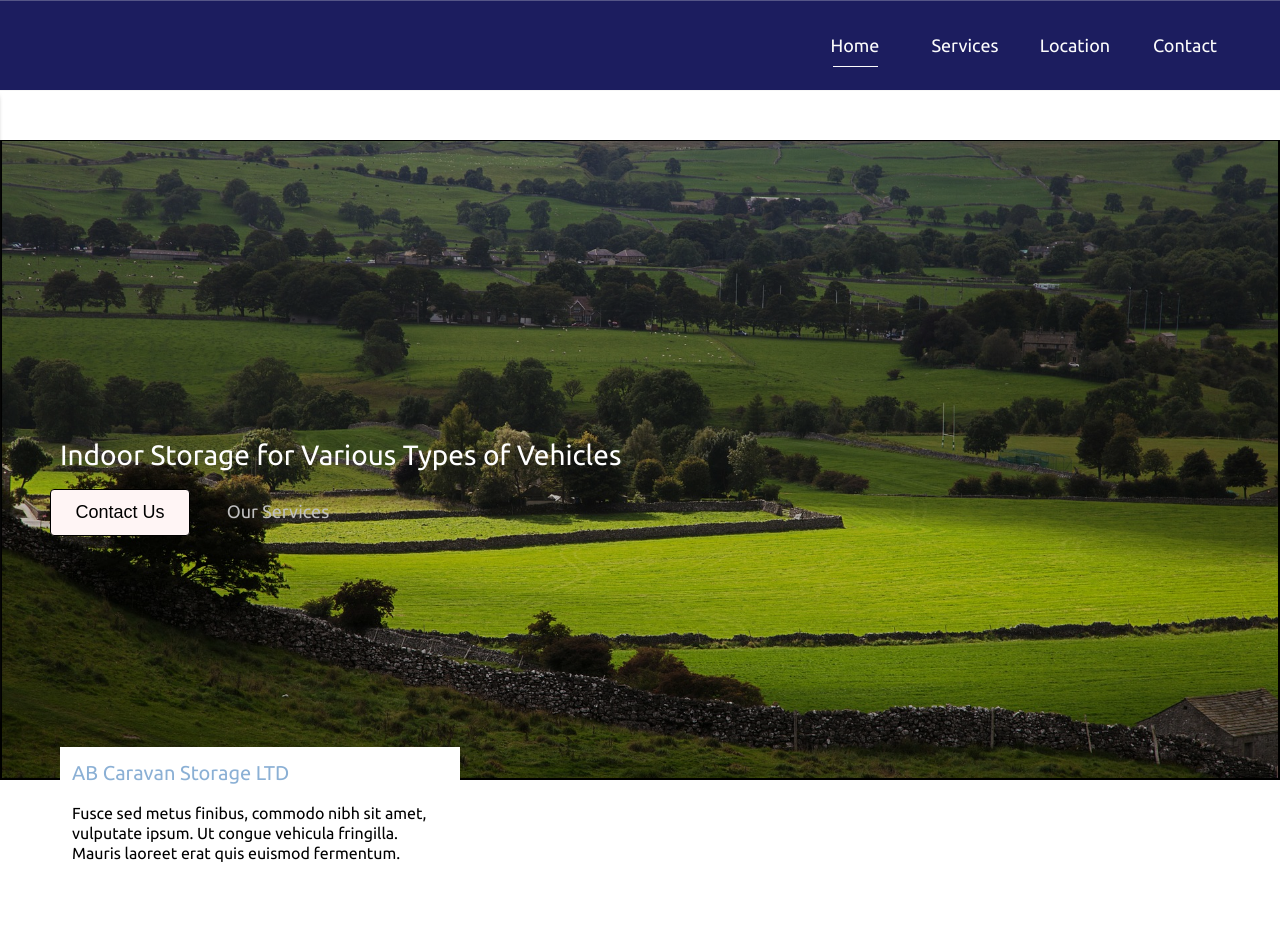
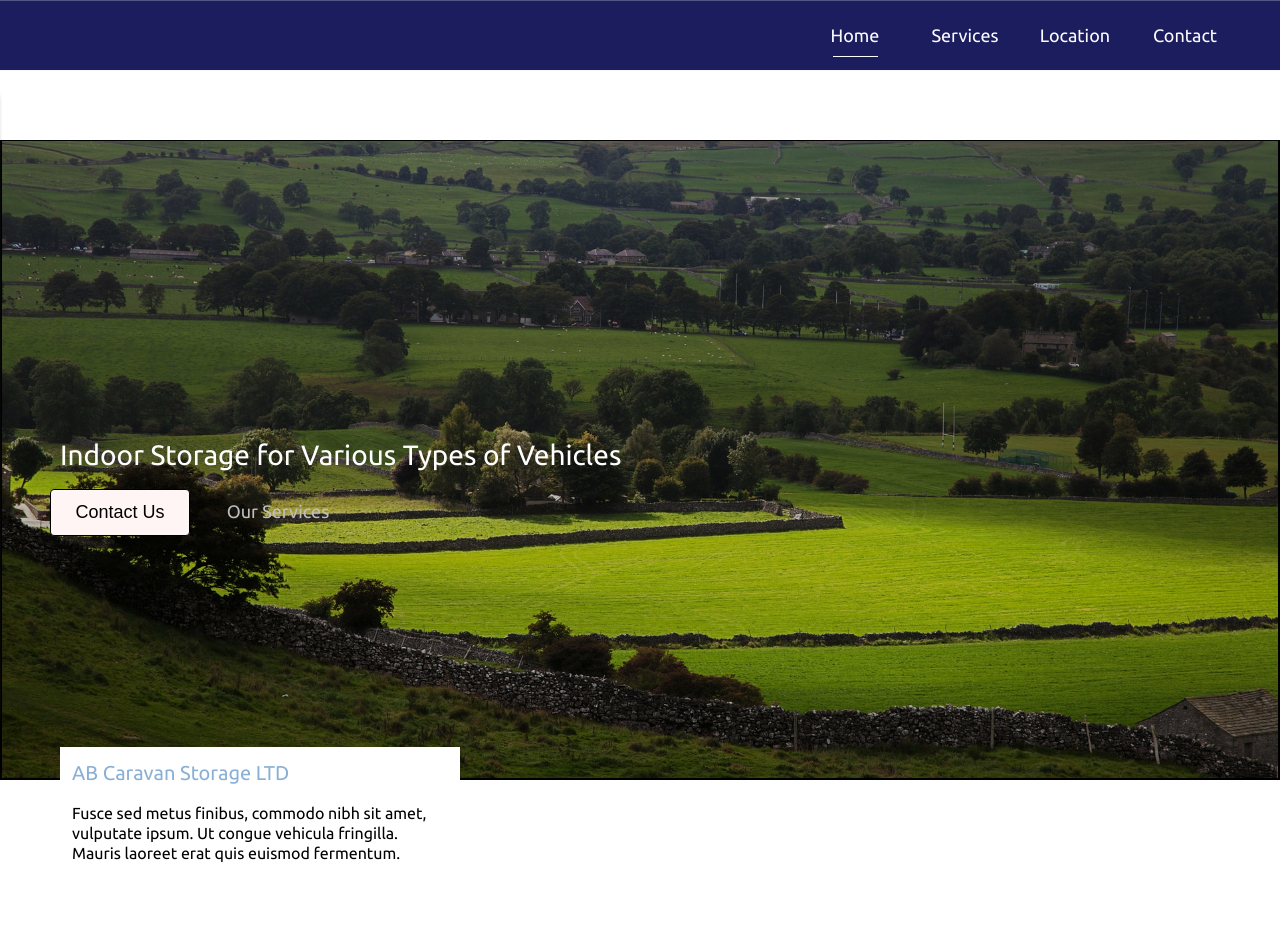
Before and after one commit to CodaSirrah/ab_caravans, a website: page in_development/templates/index.html in a window 1280 px wide. Shown: the top 950 px of the page. Drawn offline with Linux system fonts and the light colour scheme; some packages are replaced by stand-ins of ours.

Commit message:
changed nav height from 90px to 70px.

```diff
--- a/in_development/static/assets/css/style.css
+++ b/in_development/static/assets/css/style.css
@@ -144,7 +144,7 @@ body {
 /* Start of Navbar */
 .nav-container {
   top: 0;
-  height: 90px;
+  height: 70px;
   width: 100%;
   position: fixed;
   box-shadow: rgba(27, 31, 35, 0.04) 0px 1px 0px, rgba(255, 255, 255, 0.25) 0px 1px 0px inset;
```
